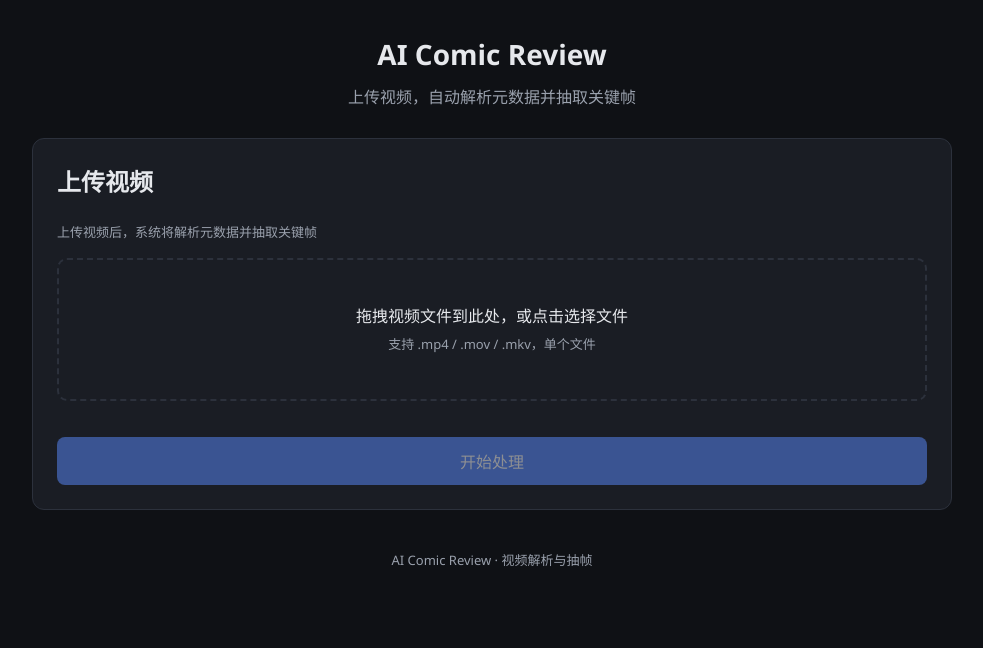
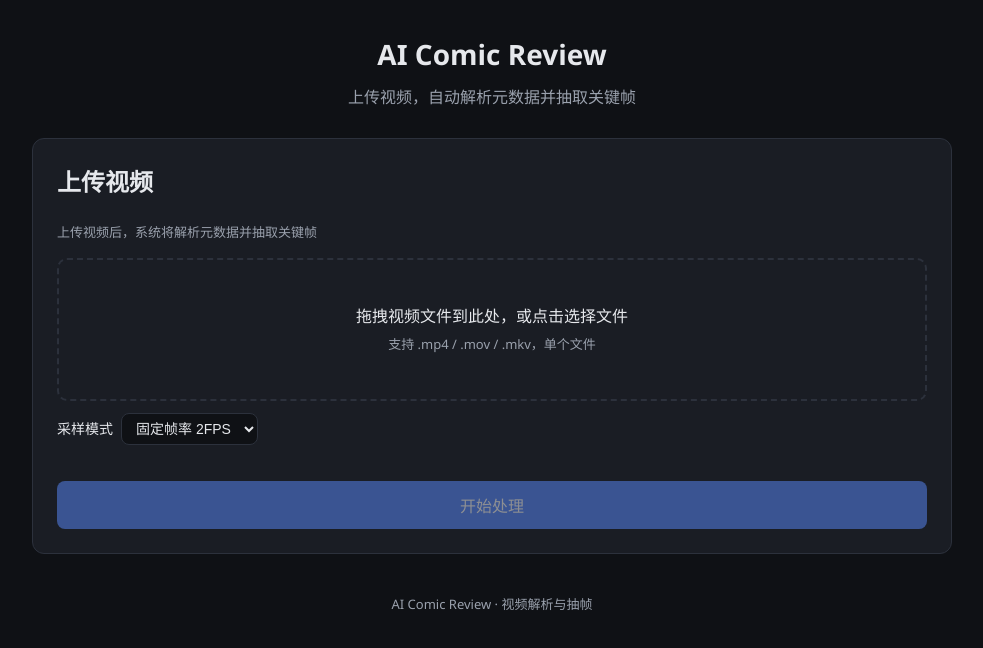
Before and after one commit to NCHU-2026-AI-Competition-Team/ai-comic-review, a React (Vite) app in the folder frontend/: page / in a window 1280 px wide. Shown: the top 648 px of the page, without its empty margins (148-1131 px from the left). Built offline with nearby package versions, Linux system fonts and the light colour scheme; no server answers.

Commit message:
feat: 前端支持采样模式选择
上传面板新增采样模式下拉（固定帧率 2FPS / 镜头切换检测），提交时携带
sampling 字段；结果区视频信息展示采样方式与对应参数；类型定义同步补充
SamplingMode/SamplingInfo。

```diff
--- a/frontend/src/App.tsx
+++ b/frontend/src/App.tsx
@@ -3,7 +3,7 @@ import UploadPanel from './components/UploadPanel'
 import VideoInfoPanel from './components/VideoInfoPanel'
 import FramesGrid from './components/FramesGrid'
 import { ApiError, getFrames, getVideo, uploadVideo } from './api/videos'
-import type { FramesInfo, VideoJob, VideoUploadResponse } from './types'
+import type { FramesInfo, SamplingMode, VideoJob, VideoUploadResponse } from './types'
 
 type Phase = 'idle' | 'uploading' | 'processing' | 'processed' | 'failed' | 'error'
 
@@ -14,6 +14,7 @@ function toJob(upload: VideoUploadResponse): VideoJob {
     video_id: upload.video_id,
     filename: upload.filename,
     status: upload.status,
+    sampling: upload.sampling,
     error: null,
     metadata: upload.metadata,
     frames: upload.frames,
@@ -84,12 +85,12 @@ export default function App() {
   )
 
   const handleSubmit = useCallback(
-    async (file: File) => {
+    async (file: File, sampling: SamplingMode) => {
       setPhase('uploading')
       setError(null)
       setFramesInfo(null)
       try {
-        const upload = await uploadVideo(file)
+        const upload = await uploadVideo(file, sampling)
         const initial = toJob(upload)
         setJob(initial)
         if (initial.status === 'processed') {
@@ -163,6 +164,7 @@ export default function App() {
             <VideoInfoPanel
               filename={job.filename}
               metadata={job.metadata}
+              sampling={framesInfo?.sampling ?? job.frames?.sampling ?? null}
               frameCount={framesInfo?.count ?? job.frames?.count ?? null}
             />
             {framesInfo && <FramesGrid videoId={job.video_id} framesInfo={framesInfo} />}
--- a/frontend/src/api/videos.ts
+++ b/frontend/src/api/videos.ts
@@ -1,4 +1,4 @@
-import type { FramesInfo, VideoJob, VideoUploadResponse } from '../types'
+import type { FramesInfo, SamplingMode, VideoJob, VideoUploadResponse } from '../types'
 
 const BASE_URL = (import.meta.env.VITE_API_BASE_URL as string | undefined) ?? ''
 
@@ -25,9 +25,10 @@ async function parseError(res: Response): Promise<ApiError> {
   return new ApiError(res.status, detail)
 }
 
-export async function uploadVideo(file: File): Promise<VideoUploadResponse> {
+export async function uploadVideo(file: File, sampling: SamplingMode = 'fixed_fps'): Promise<VideoUploadResponse> {
   const form = new FormData()
   form.append('file', file, file.name)
+  form.append('sampling', sampling)
 
   const res = await fetch(`${BASE_URL}/api/videos`, {
     method: 'POST',
--- a/frontend/src/components/UploadPanel.tsx
+++ b/frontend/src/components/UploadPanel.tsx
@@ -1,8 +1,9 @@
 import { useCallback, useRef, useState } from 'react'
+import type { SamplingMode } from '../types'
 
 interface Props {
   submitting: boolean
-  onSubmit: (file: File) => void
+  onSubmit: (file: File, sampling: SamplingMode) => void
 }
 
 const ACCEPTED_EXTENSIONS = ['.mp4', '.mov', '.mkv']
@@ -20,6 +21,7 @@ function isAccepted(file: File): boolean {
 
 export default function UploadPanel({ submitting, onSubmit }: Props) {
   const [file, setFile] = useState<File | null>(null)
+  const [sampling, setSampling] = useState<SamplingMode>('fixed_fps')
   const [dragOver, setDragOver] = useState(false)
   const [error, setError] = useState<string | null>(null)
   const inputRef = useRef<HTMLInputElement>(null)
@@ -70,6 +72,14 @@ export default function UploadPanel({ submitting, onSubmit }: Props) {
 
       {error && <p className="form-error">{error}</p>}
 
+      <label className="sampling-select">
+        采样模式
+        <select value={sampling} onChange={(e) => setSampling(e.target.value as SamplingMode)}>
+          <option value="fixed_fps">固定帧率 2FPS</option>
+          <option value="scene">镜头切换检测</option>
+        </select>
+      </label>
+
       {file && (
         <div className="file-card">
           <span className="file-name">{file.name}</span>
@@ -80,7 +90,7 @@ export default function UploadPanel({ submitting, onSubmit }: Props) {
         </div>
       )}
 
-      <button className="primary" type="button" disabled={submitting || !file} onClick={() => file && onSubmit(file)}>
+      <button className="primary" type="button" disabled={submitting || !file} onClick={() => file && onSubmit(file, sampling)}>
         {submitting ? '上传中…' : '开始处理'}
       </button>
     </section>
--- a/frontend/src/components/VideoInfoPanel.tsx
+++ b/frontend/src/components/VideoInfoPanel.tsx
@@ -1,9 +1,17 @@
-import type { VideoMetadata } from '../types'
+import type { SamplingInfo, VideoMetadata } from '../types'
 
 interface Props {
   filename: string
   metadata: VideoMetadata | null
+  sampling: SamplingInfo | null
   frameCount: number | null
+}
+
+function formatSampling(sampling: SamplingInfo): string {
+  if (sampling.method === 'scene_change') {
+    return `镜头切换检测（阈值 ${sampling.threshold}）`
+  }
+  return `固定帧率（${sampling.fps} FPS）`
 }
 
 function formatDuration(seconds: number): string {
@@ -16,7 +24,7 @@ function formatDuration(seconds: number): string {
   return h > 0 ? `${h}:${mm}:${ss}` : `${mm}:${ss}`
 }
 
-export default function VideoInfoPanel({ filename, metadata, frameCount }: Props) {
+export default function VideoInfoPanel({ filename, metadata, sampling, frameCount }: Props) {
   const items: Array<{ label: string; value: string }> = [{ label: '文件名', value: filename }]
 
   if (metadata) {
@@ -27,6 +35,7 @@ export default function VideoInfoPanel({ filename, metadata, frameCount }: Props
     if (metadata.fps !== null) items.push({ label: '帧率', value: `${metadata.fps} FPS` })
     if (metadata.codec !== null) items.push({ label: '编码格式', value: metadata.codec })
   }
+  if (sampling) items.push({ label: '采样方式', value: formatSampling(sampling) })
   if (frameCount !== null) items.push({ label: '抽取帧数', value: String(frameCount) })
 
   return (
--- a/frontend/src/styles.css
+++ b/frontend/src/styles.css
@@ -81,6 +81,23 @@ body {
 
 .dropzone p {
   margin: 4px 0;
+}
+
+.sampling-select {
+  display: flex;
+  align-items: center;
+  gap: 8px;
+  font-size: 14px;
+  margin-bottom: 12px;
+}
+
+.sampling-select select {
+  background: var(--bg);
+  color: var(--text);
+  border: 1px solid var(--border);
+  border-radius: 8px;
+  padding: 6px 10px;
+  font-size: 14px;
 }
 
 .file-card {
```
Also changed, not shown: frontend/src/types.ts (+13 -0 lines).
